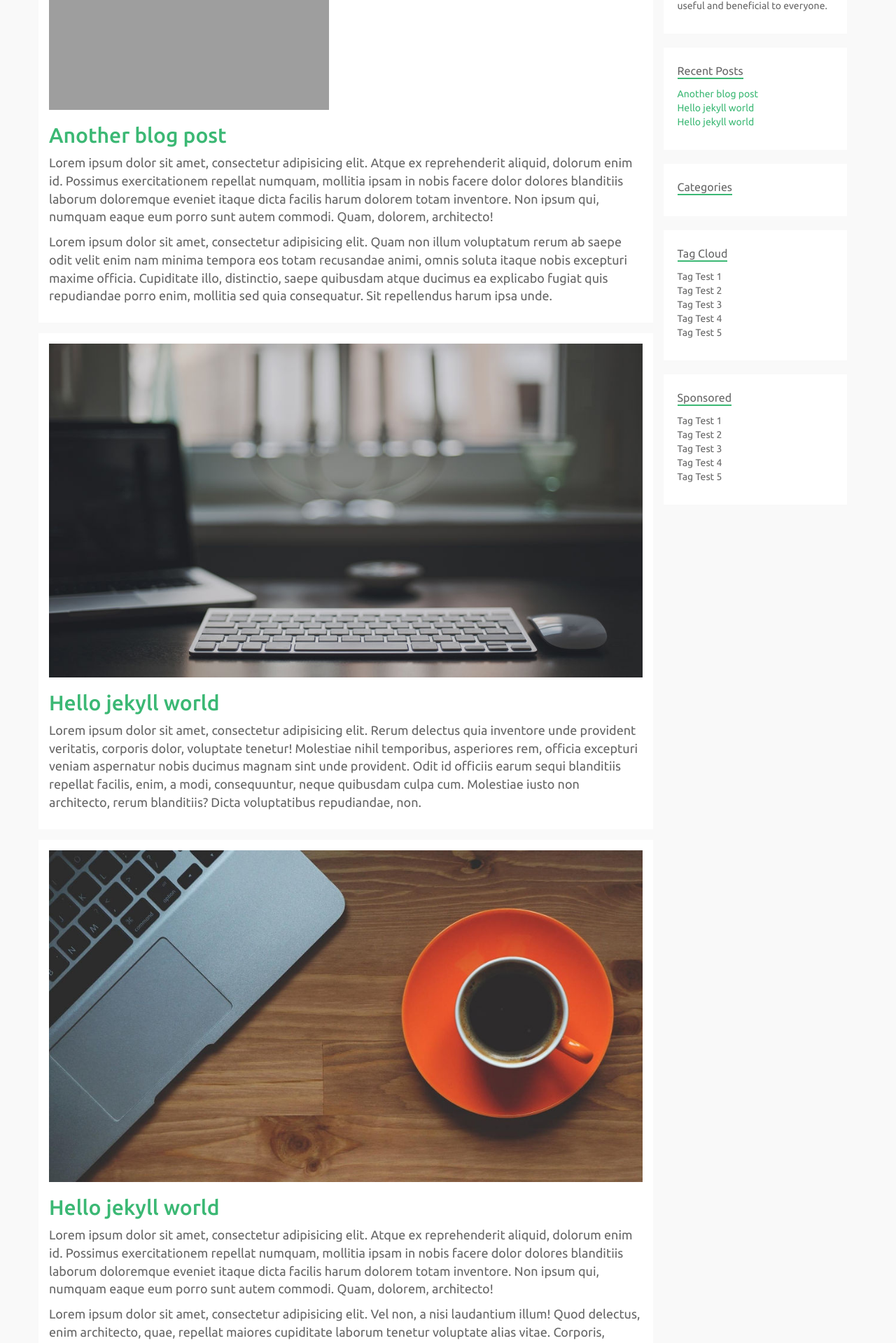
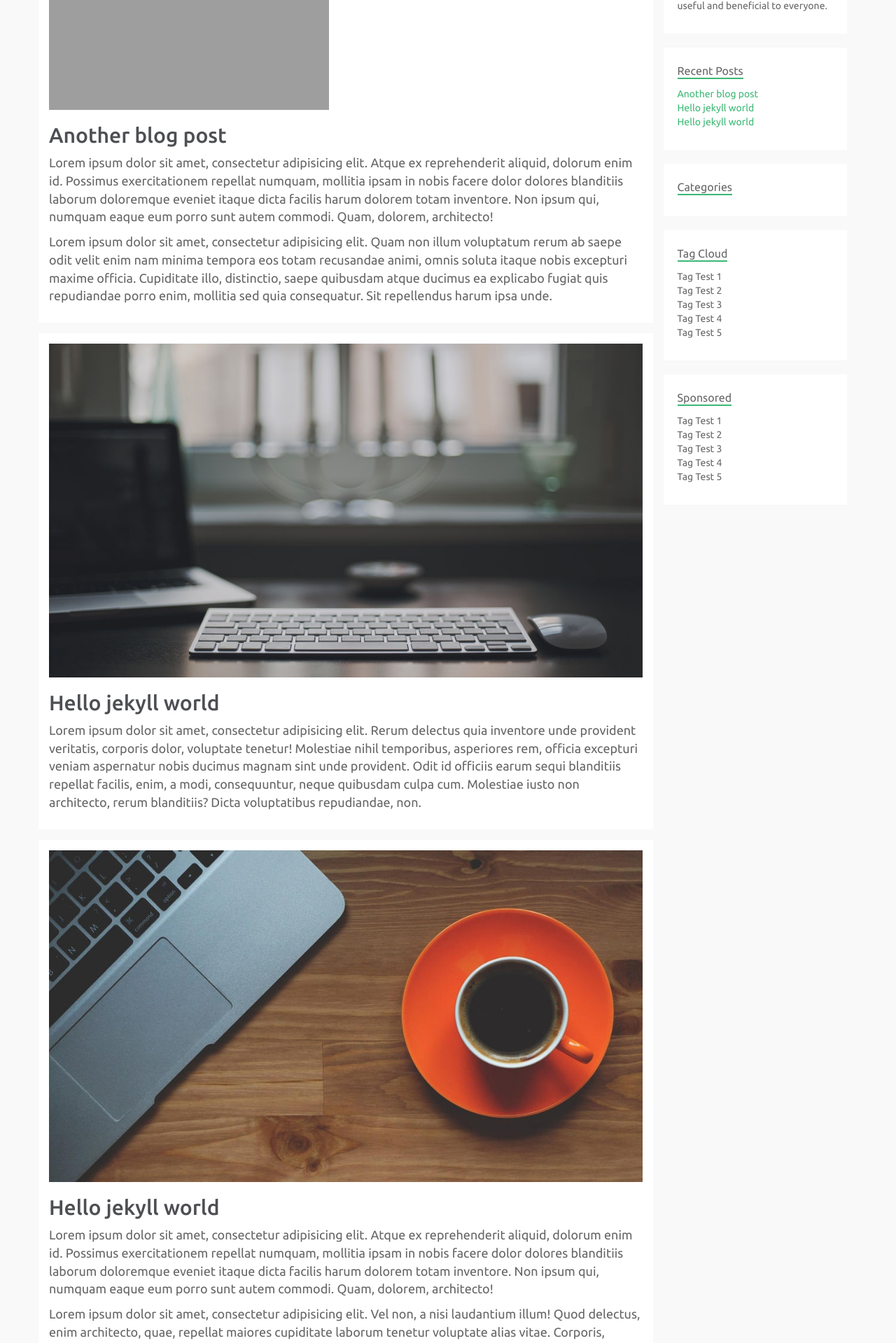
Before and after one commit to shajanjp/sanz, a Jekyll site: the page built from index.html, in a window 1280 px wide. Shown: the part 555-2474 px from the top of the page at 70% size. Built offline with Jekyll 4.4.1, drawn with Linux system fonts in a browser that asks for light colours.

Commit message:
Changes color of head

```diff
--- a/css/style.css
+++ b/css/style.css
@@ -117,6 +117,10 @@ section#featured-articles article{
 article{
 	background-color:white;
 }
+
+article h2 a{
+	color:#4d4f53;
+}
 footer{
 	margin-top:10px;
 }
```
